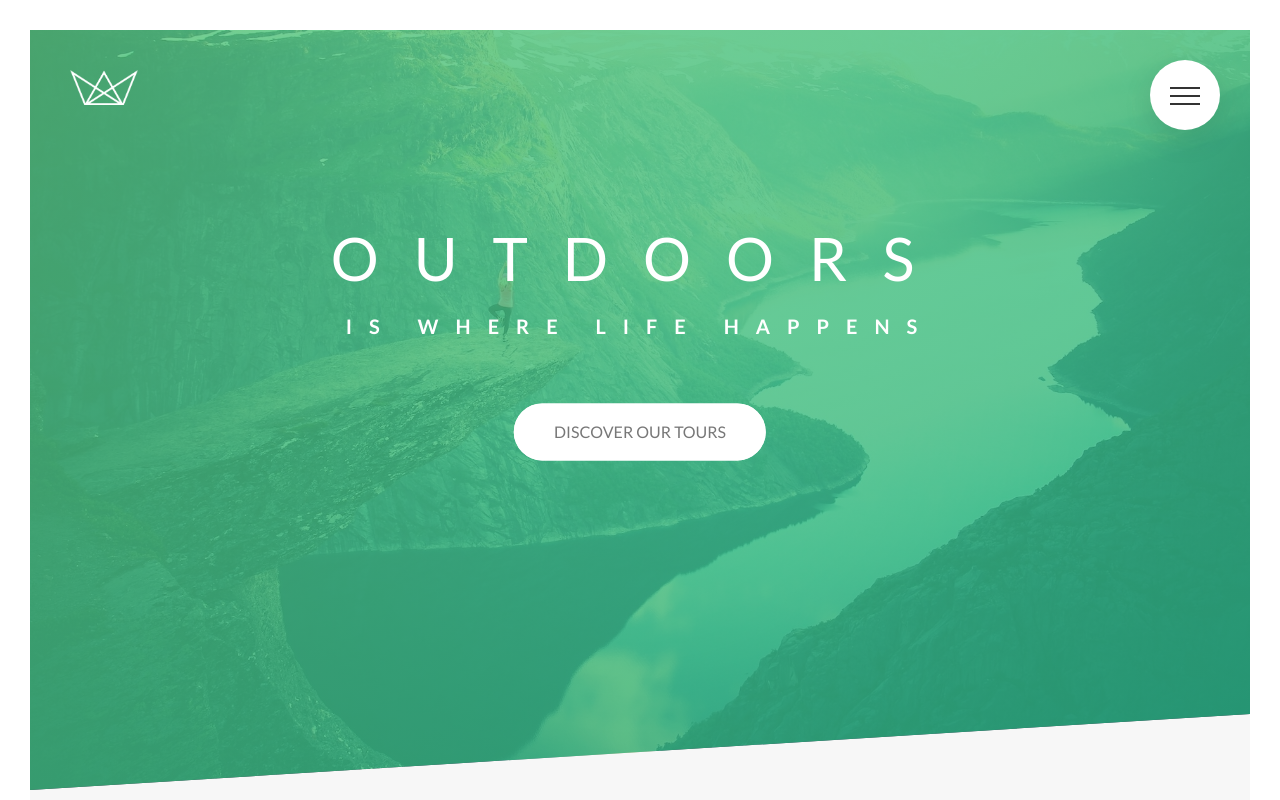
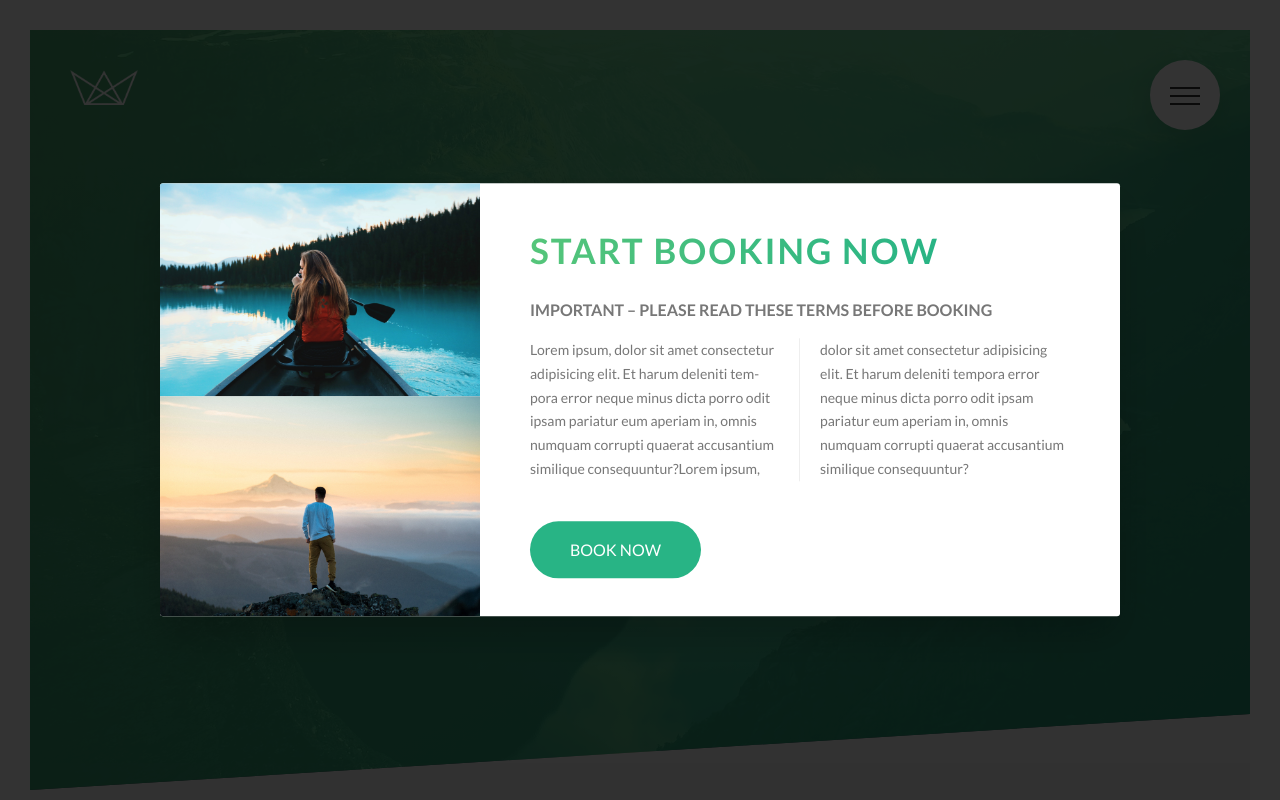
Before and after one commit to seokenny/natours, a website: page index.html in a window 1280 px wide. Shown: the top 800 px of the page. Drawn offline with Linux system fonts and the light colour scheme.

Commit message:
Start of booking popup
display: table; //parent
display: table-cell; //child

read column-count comments

```diff
--- a/index.html
+++ b/index.html
@@ -340,5 +340,22 @@
             </div>
         </footer>
 
+        <div class="popup">
+            <div class="popup__content">
+                <div class="popup__left">
+                    <img src="img/nat-8.jpg" alt="tour photo" class="popup__img">
+                    <img src="img/nat-9.jpg" alt="tour photo" class="popup__img">
+                </div>
+                <div class="popup__right">
+                    <h1 class="heading-secondary u-margin-bottom-small">Start booking now</h1>
+                    <h3 class="heading-tertiary u-margin-bottom-small">Important &ndash; Please read these terms before booking</h3>
+                    <p class="popup__text">
+                        Lorem ipsum, dolor sit amet consectetur adipisicing elit. Et harum deleniti tempora error neque minus dicta porro odit ipsam pariatur eum aperiam in, omnis numquam corrupti quaerat accusantium similique consequuntur?Lorem ipsum, dolor sit amet consectetur adipisicing elit. Et harum deleniti tempora error neque minus dicta porro odit ipsam pariatur eum aperiam in, omnis numquam corrupti quaerat accusantium similique consequuntur?
+                    </p>
+                    <a href="#" class="btn btn--green">Book now</a>
+                </div>
+            </div>
+        </div>
+
     </body>
 </html>
--- a/sass/abstract/_mixins.scss
+++ b/sass/abstract/_mixins.scss
@@ -5,3 +5,10 @@
         clear: both;
     }
 }
+
+@mixin absCenter {
+    position: absolute;
+    top: 50%;
+    left: 50%;
+    transform: translate(-50%, -50%);
+}
--- /dev/null
+++ b/sass/components/_popup.scss
@@ -0,0 +1,57 @@
+.popup {
+    height: 100vh;
+    width: 100%;
+    position: fixed;
+    top: 0;
+    left: 0;
+    background-color: rgba($color-black, .8);
+    z-index: 9999;
+
+    &__content {
+        width: 75%;
+        background-color: $color-white;
+        box-shadow: 0 2rem 4rem rgba($color-black, .2);
+        @include absCenter;
+        border-radius: 3px;
+        display: table;
+        overflow: hidden;
+    }
+
+    &__left {
+        width: 33.3333333%;
+        display: table-cell;
+    }
+
+    &__right {
+        width: 66.6666666%;
+        display: table-cell;
+        vertical-align: middle;
+        padding: 3rem 5rem;
+    }
+
+    &__img {
+        display: block;
+        width: 100%;
+    }
+
+    &__text {
+        font-size: 1.4rem;
+        margin-bottom: 4rem;
+
+        -moz-column-count: 2;
+        -moz-column-gap: 4rem;
+        -moz-column-rule: 1px solid $color-grey-light-2;
+
+        //Column-count seperates into columns
+        column-count: 2;
+        //column-gap is the gap between each columns
+        column-gap: 4rem;
+        //column-rule is the border between columns
+        column-rule: 1px solid $color-grey-light-2;
+        //creates hyphens when a word doesn't fit
+        -moz-hyphens: auto;
+        -ms-hyphens: auto;
+        -webkit-hyphens: auto;
+        hyphens: auto;
+    }
+}
--- a/sass/main.scss
+++ b/sass/main.scss
@@ -13,6 +13,7 @@
 @import "components/composition";
 @import "components/feature-box";
 @import "components/form";
+@import "components/_popup";
 @import "components/story";
 
 @import "layout/footer";
```
Also changed, not shown: css/style.css.
